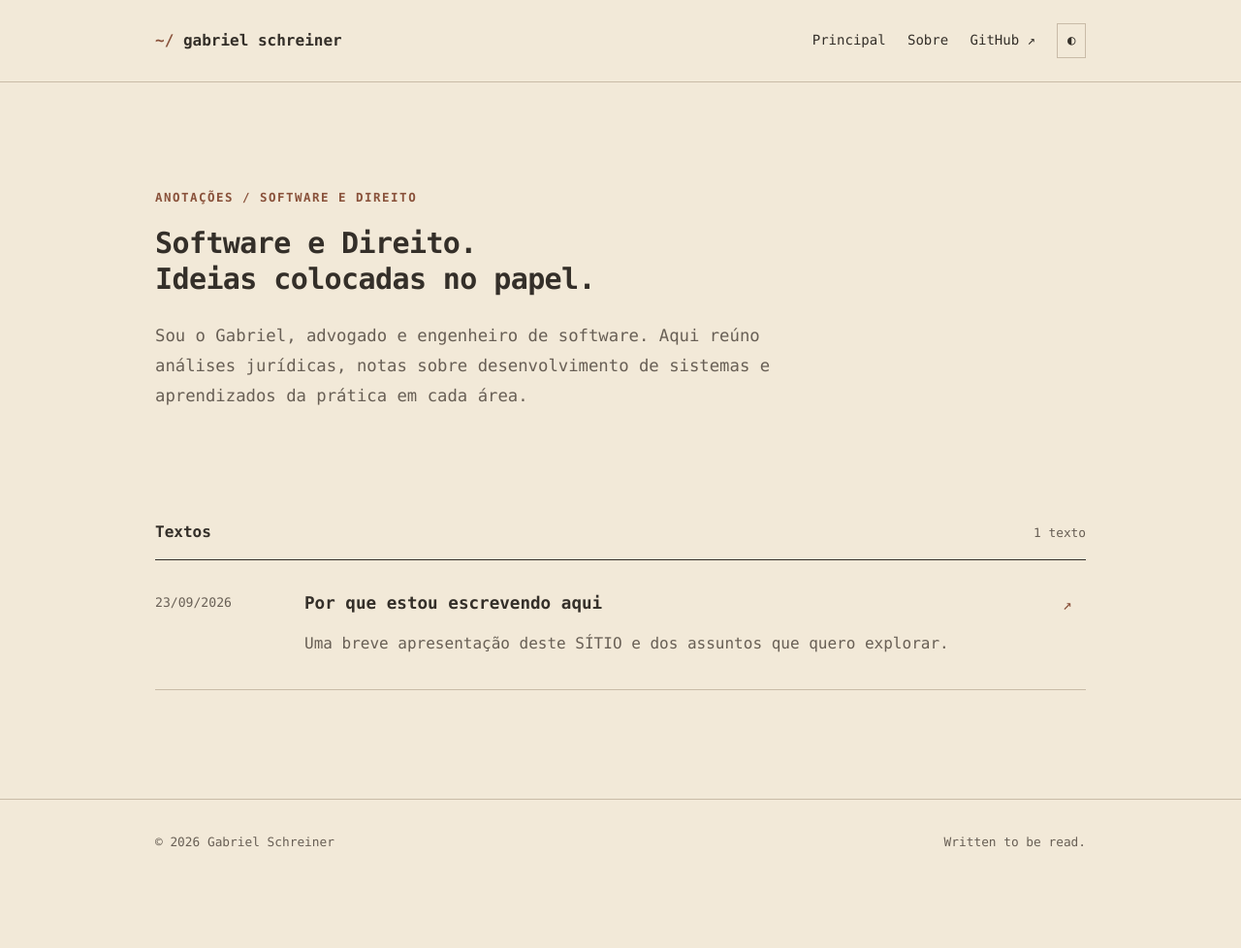
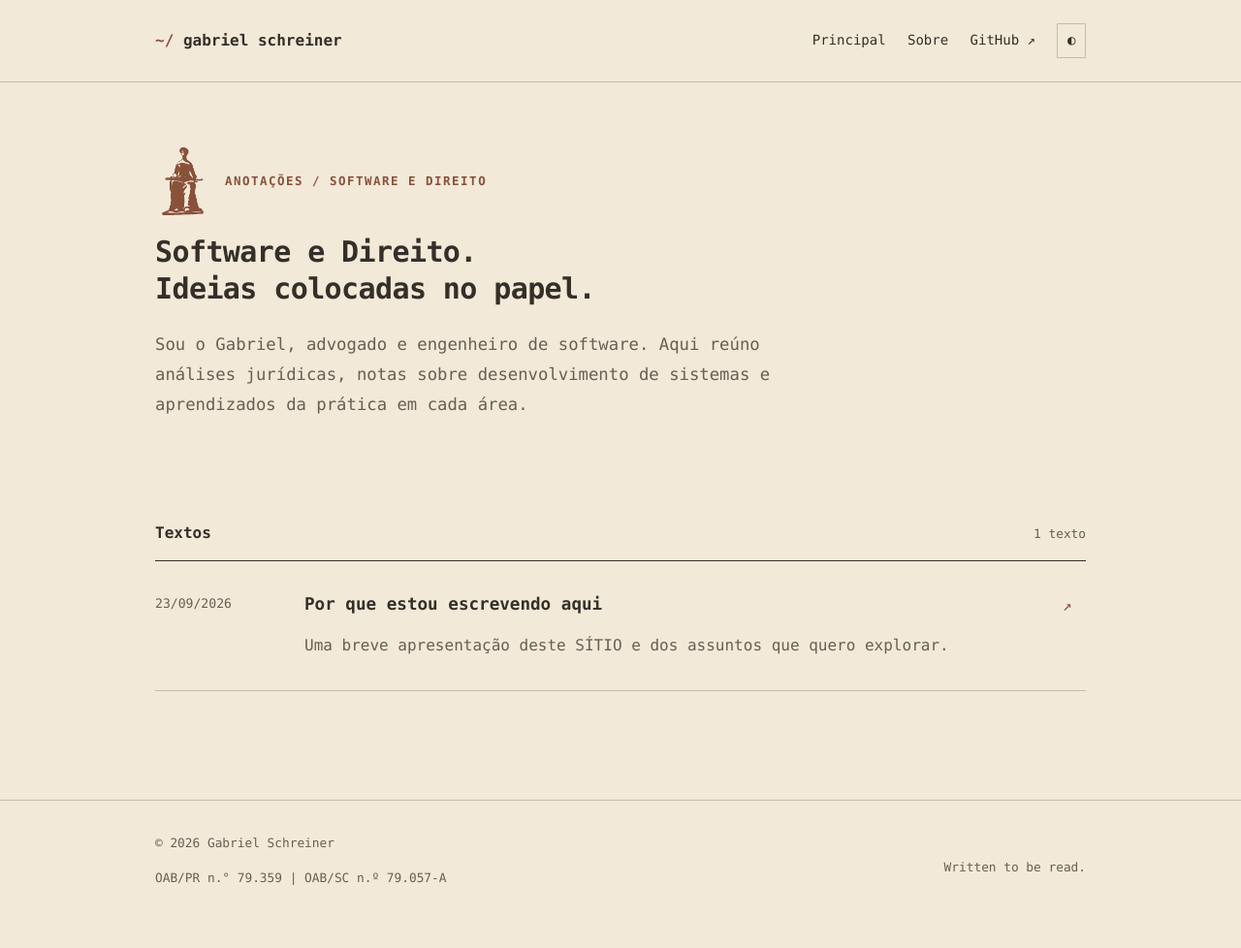
Before and after one commit to gsbcamargo/gsbcamargo.github.io, a Jekyll site: the page built from index.html, in a window 1280 px wide. Shown: the whole page at 97% size. Built offline with Jekyll 4.4.1, drawn with Linux system fonts in a browser that asks for light colours; before the commit the page ends 928 px from its top, so only the background shows below that.

Commit message:
task: improves styling, adds favicon and logo

```diff
--- a/_layouts/default.html
+++ b/_layouts/default.html
@@ -45,7 +45,9 @@
 
   <footer class="site-footer">
     <div class="container footer-inner">
-      <span>© {{ 'now' | date: '%Y' }} Gabriel Schreiner</span>
+      <span>© {{ 'now' | date: '%Y' }} Gabriel Schreiner
+        <p>OAB/PR n.° 79.359 | OAB/SC n.º 79.057-A</p>
+      </span>
       <span>Written to be read.</span>
     </div>
   </footer>
--- a/_layouts/post.html
+++ b/_layouts/post.html
@@ -6,7 +6,9 @@ layout: default
   <a class="back-link" href="{{ '/' | relative_url }}">← Todos os textos</a>
 
   <header class="article-header">
-    <p class="eyebrow">{{ page.date | date: "%d %b %Y" }}</p>
+    {% assign meses = "janeiro,fevereiro,março,abril,maio,junho,julho,agosto,setembro,outubro,novembro,dezembro" | split: "," %}
+    {% assign indice_mes = page.date | date: "%m" | minus: 1 %}
+    <p class="eyebrow">{{ page.date | date: "%d" }} de {{ meses[indice_mes] }} de {{ page.date | date: "%Y" }}</p>
     <h1>{{ page.title }}</h1>
     {% if page.description %}
       <p class="article-description">{{ page.description }}</p>
--- a/assets/css/style.css
+++ b/assets/css/style.css
@@ -33,7 +33,9 @@
 	--code: #3b3933;
 }
 
-* { box-sizing: border-box; }
+* {
+	box-sizing: border-box;
+}
 
 body {
 	margin: 0;
@@ -43,25 +45,39 @@ body {
 		"Liberation Mono", monospace;
 }
 
-a { color: inherit; }
-a:hover { color: var(--accent); }
-button { font: inherit; cursor: pointer; }
+a {
+	color: inherit;
+}
+
+a:hover {
+	color: var(--accent);
+}
+
+button {
+	font: inherit;
+	cursor: pointer;
+}
 
 .container {
 	width: min(100% - 2.5rem, 960px);
 	margin-inline: auto;
 }
 
-.site-header { border-bottom: 1px solid var(--line); }
+.site-header {
+	border-bottom: 1px solid var(--line);
+}
 
-.header-inner, .footer-inner {
+.header-inner,
+.footer-inner {
 	display: flex;
 	justify-content: space-between;
 	align-items: center;
 	gap: 1.5rem;
 }
 
-.header-inner { min-height: 84px; }
+.header-inner {
+	min-height: 84px;
+}
 
 .brand {
 	font-weight: 700;
@@ -69,7 +85,11 @@ button { font: inherit; cursor: pointer; }
 	white-space: nowrap;
 }
 
-.brand-mark, .eyebrow, .post-arrow { color: var(--accent); }
+.brand-mark,
+.eyebrow,
+.post-arrow {
+	color: var(--accent);
+}
 
 nav {
 	display: flex;
@@ -78,7 +98,9 @@ nav {
 	font-size: 0.875rem;
 }
 
-nav a { text-decoration: none; }
+nav a {
+	text-decoration: none;
+}
 
 #theme-toggle {
 	border: 1px solid var(--line);
@@ -87,9 +109,32 @@ nav a { text-decoration: none; }
 	padding: 0.25rem 0.6rem;
 }
 
-#theme-toggle:hover { background: var(--surface); }
+#theme-toggle:hover {
+	background: var(--surface);
+}
 
-.intro { padding: 6rem 0 5rem; }
+.intro {
+  padding: 4rem 0 4.5rem;
+}
+
+.intro-kicker {
+  display: flex;
+  align-items: center;
+  gap: 1rem;
+}
+
+.intro-kicker .eyebrow {
+  margin: 0;
+}
+
+.intro-logo {
+  flex: none;
+  width: 56px;
+  height: 76px;
+  background: var(--accent);
+  -webkit-mask: url("../images/deusa.png") center / contain no-repeat;
+  mask: url("../images/deusa.png") center / contain no-repeat;
+}
 
 .eyebrow {
 	font-size: 0.78rem;
@@ -124,13 +169,16 @@ h1 {
 	font-size: 19px;
 }
 
-.lead, .article-description {
+.lead,
+.article-description {
 	max-width: 690px;
 	color: var(--muted);
 	font-size: 1.08rem;
 }
 
-.writing { padding-bottom: 7rem; }
+.writing {
+	padding-bottom: 7rem;
+}
 
 .section-heading {
 	display: flex;
@@ -139,8 +187,14 @@ h1 {
 	border-bottom: 1px solid var(--text);
 }
 
-.section-heading h2 { font-size: 1rem; }
-.section-heading span { color: var(--muted); font-size: 0.8rem; }
+.section-heading h2 {
+	font-size: 1rem;
+}
+
+.section-heading span {
+	color: var(--muted);
+	font-size: 0.8rem;
+}
 
 .post-preview {
 	display: grid;
@@ -150,43 +204,122 @@ h1 {
 	border-bottom: 1px solid var(--line);
 }
 
-.post-date { color: var(--muted); font-size: 0.82rem; }
-.post-preview h3 { margin: 0; font-size: 1.1rem; line-height: 1.4; }
-.post-preview h3 a { text-decoration: none; }
-.post-preview p { margin-bottom: 0; color: var(--muted); }
-.empty-state { padding: 2rem 0; color: var(--muted); }
+.post-date {
+	color: var(--muted);
+	font-size: 0.82rem;
+}
 
-.article { max-width: 730px; padding: 4rem 0 7rem; }
-.back-link { color: var(--muted); font-size: 0.85rem; }
+.post-preview h3 {
+	margin: 0;
+	font-size: 1.1rem;
+	line-height: 1.4;
+}
+
+.post-preview h3 a {
+	text-decoration: none;
+}
+
+.post-preview p {
+	margin-bottom: 0;
+	color: var(--muted);
+}
+
+.empty-state {
+	padding: 2rem 0;
+	color: var(--muted);
+}
+
+.article {
+	max-width: 900px;
+	margin-inline: auto;
+	padding: 2.75rem 0 5rem;
+}
+
+.back-link {
+	color: var(--muted);
+	font-size: 0.85rem;
+}
+
 .article-header {
 	padding: 2rem 0;
 	border-bottom: 1px solid var(--line);
 	margin-bottom: 3rem;
 }
 
-.article-body h2 { margin-top: 3rem; }
-.article-body p, .article-body li { line-height: 1.9; }
-.article-body code { background: var(--code); padding: 0.1rem 0.3rem; }
+.article-body h2 {
+	margin-top: 3rem;
+}
+
+.article-body p,
+.article-body li {
+	line-height: 1.9;
+}
+
+.article-body code {
+	background: var(--code);
+	padding: 0.1rem 0.3rem;
+}
+
 .article-body pre {
 	overflow-x: auto;
 	background: var(--code);
 	padding: 1.2rem;
 }
-.article-body pre code { padding: 0; }
 
-.site-footer { border-top: 1px solid var(--line); }
+.article-body pre code {
+	padding: 0;
+}
+
+.site-footer {
+	border-top: 1px solid var(--line);
+}
+
 .footer-inner {
 	padding: 2rem 0 3rem;
 	color: var(--muted);
 	font-size: 0.8rem;
 }
 
-:focus-visible { outline: 2px solid var(--accent); outline-offset: 4px; }
+:focus-visible {
+	outline: 2px solid var(--accent);
+	outline-offset: 4px;
+}
 
 @media (max-width: 650px) {
-  .header-inner { flex-wrap: wrap; padding: 1rem 0; }
-  nav { gap: 1rem; }
-  .intro { padding: 4rem 0; }
-  .post-preview { grid-template-columns: 1fr 24px; gap: 0.4rem; }
-  .post-date { grid-column: 1 / -1; }
+	.header-inner {
+		flex-wrap: wrap;
+		padding: 1rem 0;
 	}
+
+	nav {
+		gap: 1rem;
+	}
+
+	.intro {
+		padding: 3rem 0;
+	}
+
+	.intro-logo {
+		width: 42px;
+		height: 58px;
+	}
+
+	.post-preview {
+		grid-template-columns: 1fr 24px;
+		gap: 0.4rem;
+	}
+
+	.post-date {
+		grid-column: 1 / -1;
+	}
+}
+
+/* @media (prefers-color-scheme: dark) {
+	:root:not([data-theme="light"]) .intro-logo {
+		filter: invert(1);
+	}
+}
+
+:root[data-theme="dark"] .intro-logo {
+	filter: invert(1);
+} */
--- a/index.html
+++ b/index.html
@@ -1,11 +1,14 @@
 ---
 layout: default
 title: Início
-description: Textos de Gabriel Camargo sobre engenharia de software e Direito.
+description: Textos de Gabriel Schreiner sobre engenharia de software e Direito.
 ---
 
 <section class="intro">
+  <div class="intro-kicker">
+    <span class="intro-logo" role="img" aria-label="Figura da Justiça"></span>
     <p class="eyebrow">ANOTAÇÕES / SOFTWARE E DIREITO</p>
+  </div>
   <h1>Software e Direito.<br>Ideias colocadas no papel.</h1>
 
   <p class="lead">
```
Also changed, not shown: assets/images/deusa.png (added), favicon.ico (added), favicon.png (added). Lines whose indentation alone changed are shown as unchanged.
